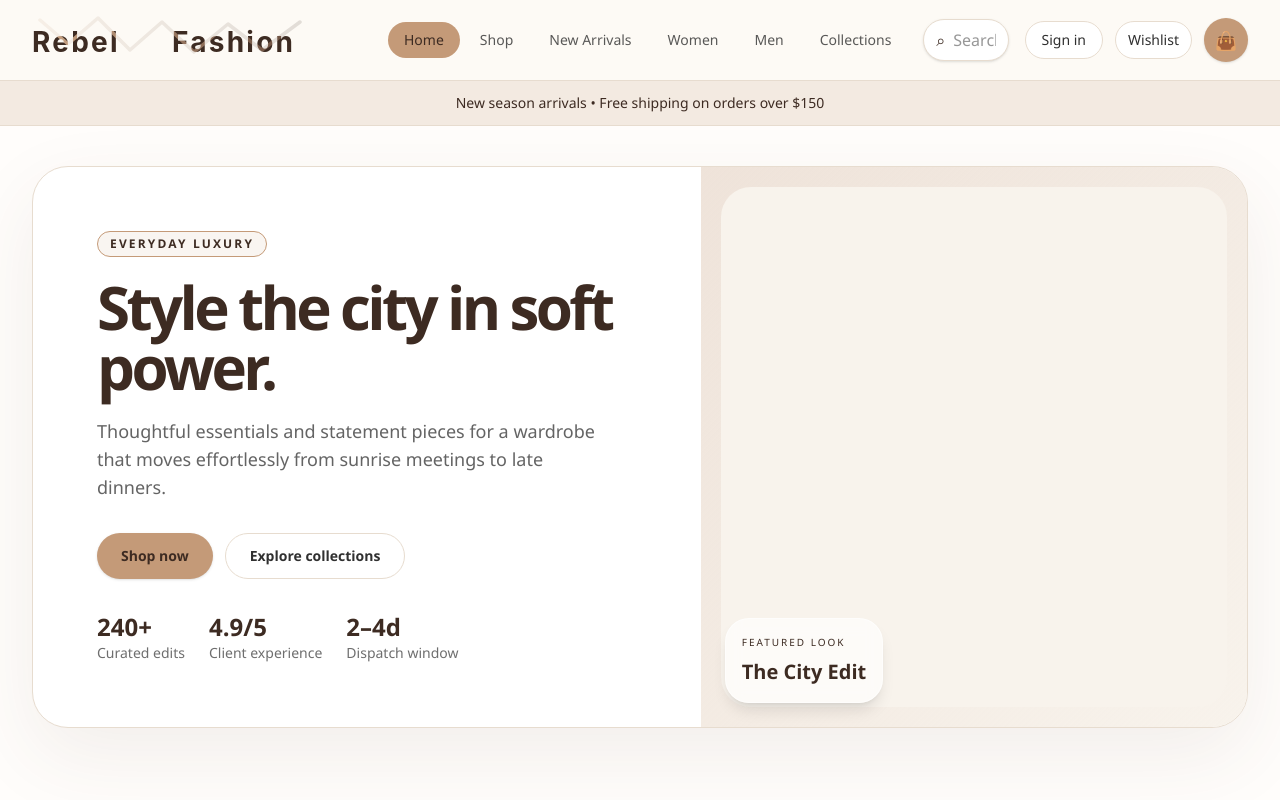
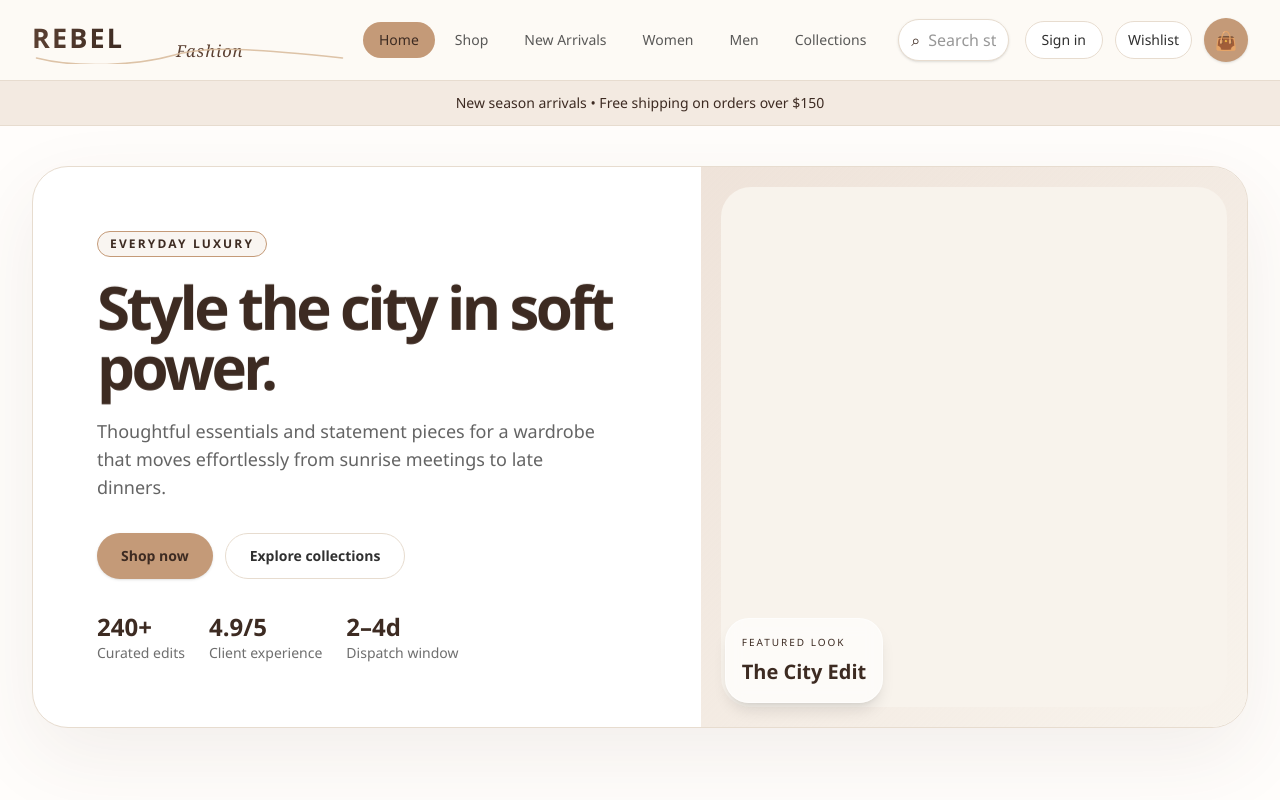
Before and after one commit to sajjadh09/rebel-fashion, a Next.js app: page / in a window 1280 px wide. Shown: the top 800 px of the page. Built offline with nearby package versions, Linux system fonts and the light colour scheme.

Commit message:
chore(brand): refine Rebel Fashion wordmark SVG for premium look

```diff
--- a/src/components/animated-logo.tsx
+++ b/src/components/animated-logo.tsx
@@ -18,56 +18,57 @@ export default function AnimatedLogo({ className = "" }: { className?: string })
     };
   }, []);
 
-  // A conservative dash length that covers the path length for the lightning stroke.
-  const dash = 400;
+  // The design: "REBEL" in a modern, confident sans with tight tracking, and
+  // "Fashion" in an elegant serif italic to create a premium contrast—both
+  // rendered as SVG text so we can control proportions and spacing precisely.
+  return (
+    <div className={`rebel-wordmark ${className}`} aria-hidden={false}>
+      <span className="sr-only">Rebel Fashion</span>
 
-  return (
-    <div className={`rf-light flex items-center gap-2 ${className}`} aria-hidden={false}>
-      <span className="sr-only">Rebel Fashion</span>
       <svg
-        viewBox="0 0 340 48"
+        viewBox="0 0 420 64"
         className="h-8 sm:h-10 md:h-12 w-auto"
         role="img"
         aria-label="Rebel Fashion"
         xmlns="http://www.w3.org/2000/svg"
       >
         <defs>
-          <linearGradient id="rf-grad" x1="0%" x2="100%" y1="0%" y2="0%">
-            <stop offset="0%" stopColor="var(--brand-primary)" />
-            <stop offset="100%" stopColor="var(--brand-deep)" />
+          <linearGradient id="brand-grad" x1="0%" x2="100%" y1="0%" y2="0%">
+            <stop offset="0%" stopColor="var(--brand-chocolate)" stopOpacity="1" />
+            <stop offset="100%" stopColor="var(--brand-deep)" stopOpacity="1" />
           </linearGradient>
+          <style>
+            {`
+              .rm-rebel { font-family: 'Segoe UI', 'Helvetica Neue', Arial, sans-serif; font-weight:700; font-size:36px; letter-spacing: 0.08em; }
+              .rm-fashion { font-family: Georgia, 'Times New Roman', serif; font-style: italic; font-weight:500; font-size:22px; letter-spacing: 0.06em; }
+            `}
+          </style>
         </defs>
 
-        <text x="0" y="36" fontFamily="Inter, ui-sans-serif, system-ui, -apple-system, 'Segoe UI', Roboto, 'Helvetica Neue', Arial"
-              fontSize="28" fontWeight="700" fill="currentColor" style={{ letterSpacing: '0.08em' }}>
-          Rebel
-        </text>
-        <text x="140" y="36" fontFamily="Inter, ui-sans-serif, system-ui, -apple-system, 'Segoe UI', Roboto, 'Helvetica Neue', Arial"
-              fontSize="28" fontWeight="700" fill="currentColor" style={{ letterSpacing: '0.08em' }}>
-          Fashion
-        </text>
+        {/* REBEL (uppercase, confident) */}
+        <text x="0" y="42" className="rm-rebel" fill="url(#brand-grad)">REBEL</text>
 
-        {/* Zig-zag lightning path that animates across the text */}
+        {/* Fashion (serif italic, offset to feel like a wordmark) */}
+        <text x="192" y="54" className="rm-fashion" fill="var(--brand-chocolate)">Fashion</text>
+
+        {/* subtle underline flourish (soft caramel stroke) */}
         <path
-          className="lightning"
-          d="M8 4 L36 28 L66 2 L98 34 L130 6 L162 36 L196 8 L230 34 L268 6"
+          d="M6 56 C60 70 140 66 190 52 C240 38 320 46 414 56"
           fill="none"
-          stroke="url(#rf-grad)"
-          strokeWidth="3.5"
+          stroke="var(--brand-secondary)"
+          strokeWidth="2"
           strokeLinecap="round"
-          strokeLinejoin="round"
-          strokeOpacity="0.95"
-          style={{ mixBlendMode: "screen" }}
+          strokeOpacity="0.9"
+          style={{ opacity: prefersReduced ? 1 : 0.95 }}
         />
       </svg>
 
       <style>{`
-        .rf-light { color: var(--brand-deep); }
-        .rf-light .lightning { stroke-dasharray: ${dash}; stroke-dashoffset: ${dash}; }
-        .rf-light .lightning { animation: rf-dash 900ms cubic-bezier(.2,.9,.2,1) forwards; animation-delay: 180ms; }
-        @keyframes rf-dash { to { stroke-dashoffset: 0; } }
+        .rebel-wordmark { color: var(--brand-deep); display: inline-flex; align-items: center; }
+        /* Ensure SVG text inherits color where used */
+        .rebel-wordmark svg { display: block; }
         @media (prefers-reduced-motion: reduce) {
-          .rf-light .lightning { animation: none; stroke-dashoffset: 0; }
+          .rebel-wordmark .lightning, .rebel-wordmark .anim { animation: none !important; }
         }
       `}</style>
     </div>
```
